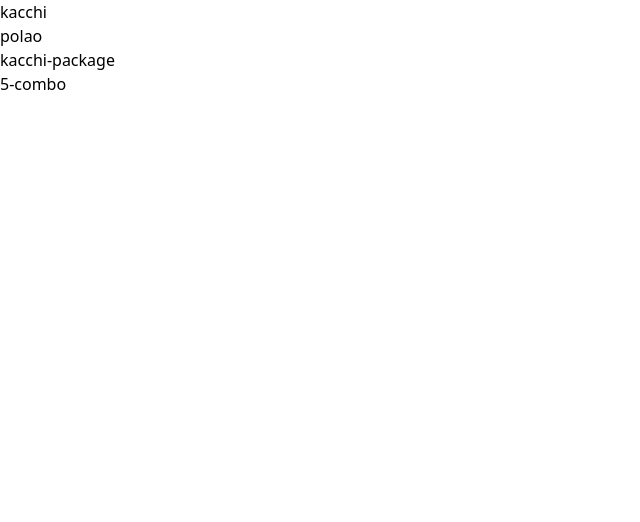
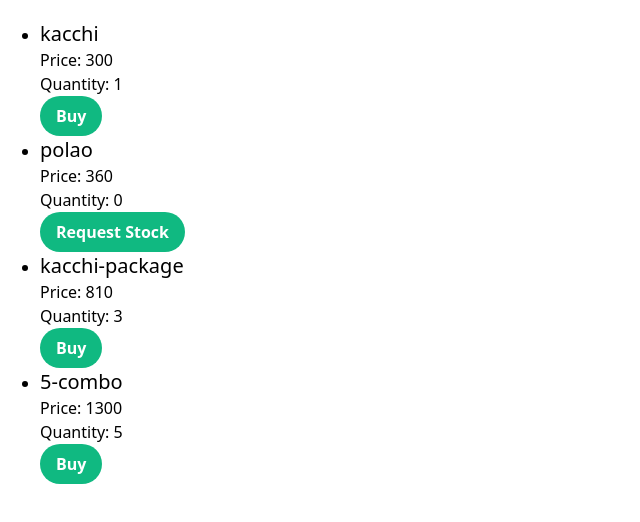
Before and after one commit to shazzad5709/E-Shop, an Angular app: page / in a window 1280 px wide. Shown: the top 522 px of the page, without its empty margins (0-640 px from the left). Built offline with nearby package versions, Linux system fonts and the light colour scheme.

Commit message:
item-component

```diff
--- a/src/app/item-list/item-list.component.html
+++ b/src/app/item-list/item-list.component.html
@@ -1,3 +1,10 @@
-<ul>
-    <li *ngFor="let item of myItems">{{item.name}}</li>
+<ul class="list-disc px-10 py-5">
+    <li *ngFor="let item of myItems; let i=index">
+        <h3 class="text-xl">{{item.name}}</h3>
+        <p>Price: {{item.price}}</p>
+        <p>Quantity: {{item.quantity}}</p>
+        <button *ngIf="item.quantity>0" class="bg-emerald-500 hover:bg-emerald-700 text-white font-bold py-2 px-4 rounded-full" (click)='buyItem(item)'>Buy</button>
+        <button *ngIf="item.quantity===0" class="bg-emerald-500 hover:bg-emerald-700 text-white font-bold py-2 px-4 rounded-full" (click)='requestItem(item.name)'>Request Stock</button>
+    </li>
+
 </ul>
--- a/src/app/item-list/item-list.component.ts
+++ b/src/app/item-list/item-list.component.ts
@@ -16,4 +16,12 @@ export class ItemListComponent implements OnInit{
     this.myItems = this.itemService.getItems();
     console.log(this.myItems)
   }
+
+  requestItem(item_name: String): void{
+    alert('item ' + item_name + ' requested');
+  }
+
+  buyItem(item: Item) : void{
+    this.itemService.buy(item);
+  }
 }
--- a/src/app/item.service.ts
+++ b/src/app/item.service.ts
@@ -10,7 +10,7 @@ export class ItemService {
 
   items: Item[] = [
     {id: 1, name: 'kacchi', price: 300, quantity: 1},
-    {id: 2, name: 'polao', price: 360, quantity: 2},
+    {id: 2, name: 'polao', price: 360, quantity: 0},
     {id: 3, name: 'kacchi-package', price: 810, quantity: 3},
     {id: 4, name: '5-combo', price: 1300, quantity: 5},
   ]
@@ -19,4 +19,8 @@ export class ItemService {
     return this.items
   }
 
+  buy(item: Item): void {
+    item.quantity--;
+  }
+
 }
```
